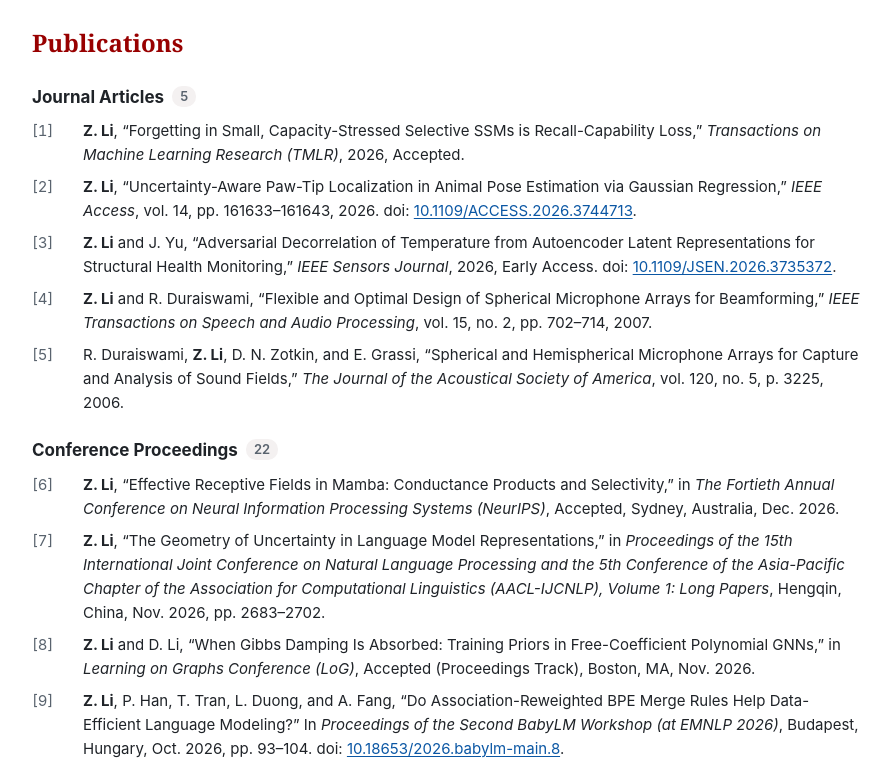
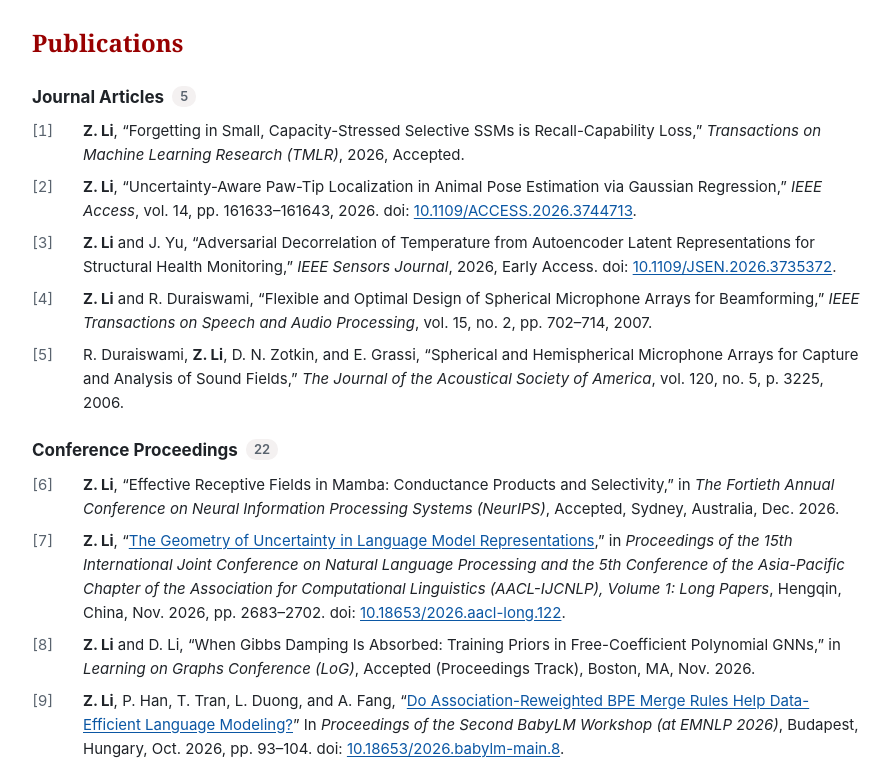
Before and after one commit to zhiyunli/zhiyunli.github.io, a plain HTML site: page index.html in a window 1280 px wide. Shown: the part 146-912 px from the top of the page, without its empty margins (194-1084 px from the left). Drawn offline with Linux system fonts and the light colour scheme.

Commit message:
Link the ACL Anthology papers; add the AACL-IJCNLP DOI
Co-Authored-By: Claude Opus 5.5 <noreply@anthropic.com>

```diff
--- a/index.html
+++ b/index.html
@@ -59,9 +59,9 @@ footer { color: var(--muted); font-size: 13px; padding: 24px 0 40px; border-top:
 <h3>Conference Proceedings <span class="count">22</span></h3>
 <ol class="bib">
   <li><span class="n">[6]</span><span><strong>Z. Li</strong>, “Effective Receptive Fields in Mamba: Conductance Products and Selectivity,” in <i>The Fortieth Annual Conference on Neural Information Processing Systems (NeurIPS)</i>, Accepted, Sydney, Australia, Dec. 2026.</span></li>
-  <li><span class="n">[7]</span><span><strong>Z. Li</strong>, “The Geometry of Uncertainty in Language Model Representations,” in <i>Proceedings of the 15th International Joint Conference on Natural Language Processing and the 5th Conference of the Asia-Pacific Chapter of the Association for Computational Linguistics (AACL-IJCNLP), Volume 1: Long Papers</i>, Hengqin, China, Nov. 2026, pp. 2683–2702.</span></li>
+  <li><span class="n">[7]</span><span><strong>Z. Li</strong>, “<a href="https://aclanthology.org/2026.aacl-long.122/">The Geometry of Uncertainty in Language Model Representations</a>,” in <i>Proceedings of the 15th International Joint Conference on Natural Language Processing and the 5th Conference of the Asia-Pacific Chapter of the Association for Computational Linguistics (AACL-IJCNLP), Volume 1: Long Papers</i>, Hengqin, China, Nov. 2026, pp. 2683–2702. doi: <a href="https://doi.org/10.18653/2026.aacl-long.122">10.18653/2026.aacl-long.122</a>.</span></li>
   <li><span class="n">[8]</span><span><strong>Z. Li</strong> and D. Li, “When Gibbs Damping Is Absorbed: Training Priors in Free-Coefficient Polynomial GNNs,” in <i>Learning on Graphs Conference (LoG)</i>, Accepted (Proceedings Track), Boston, MA, Nov. 2026.</span></li>
-  <li><span class="n">[9]</span><span><strong>Z. Li</strong>, P. Han, T. Tran, L. Duong, and A. Fang, “Do Association-Reweighted BPE Merge Rules Help Data-Efficient Language Modeling?” In <i>Proceedings of the Second BabyLM Workshop (at EMNLP 2026)</i>, Budapest, Hungary, Oct. 2026, pp. 93–104. doi: <a href="https://doi.org/10.18653/2026.babylm-main.8">10.18653/2026.babylm-main.8</a>.</span></li>
+  <li><span class="n">[9]</span><span><strong>Z. Li</strong>, P. Han, T. Tran, L. Duong, and A. Fang, “<a href="https://aclanthology.org/2026.babylm-main.8/">Do Association-Reweighted BPE Merge Rules Help Data-Efficient Language Modeling?</a>” In <i>Proceedings of the Second BabyLM Workshop (at EMNLP 2026)</i>, Budapest, Hungary, Oct. 2026, pp. 93–104. doi: <a href="https://doi.org/10.18653/2026.babylm-main.8">10.18653/2026.babylm-main.8</a>.</span></li>
   <li><span class="n">[10]</span><span>J. Lee, <strong>Z. Li</strong>, J. Boehm, S. Mesfin, and J. Yu, “Mechanics-Informed Autoencoders for Synthetic Data in Structural Health Monitoring,” in <i>2025 IEEE International Conference on Future Machine Learning and Data Science (FMLDS)</i>, Los Angeles, CA, Nov. 2025.</span></li>
   <li><span class="n">[11]</span><span><strong>Z. Li</strong> and J. Lee, “Machine Learning Recovers the Vedolizumab Response Signature in IBD from Bulk RNA-seq,” in <i>2025 IEEE Medical Artificial Intelligence (MedAI)</i>, Wuhan, China, Nov. 2025.</span></li>
   <li><span class="n">[12]</span><span><strong>Z. Li</strong>, J. Lee, and Y. Li, “Efficient Detection of Relaxed Maximal Cliques in Large-Scale IoT Networks,” in <i>2025 IEEE World AI IoT Congress (AIIoT)</i>, Seattle, WA, May 2025.</span></li>
```
